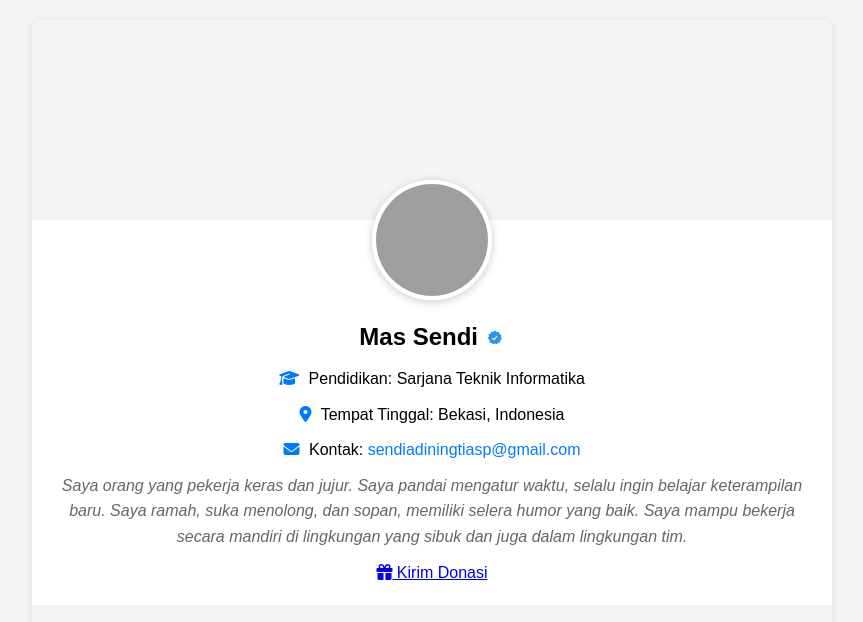
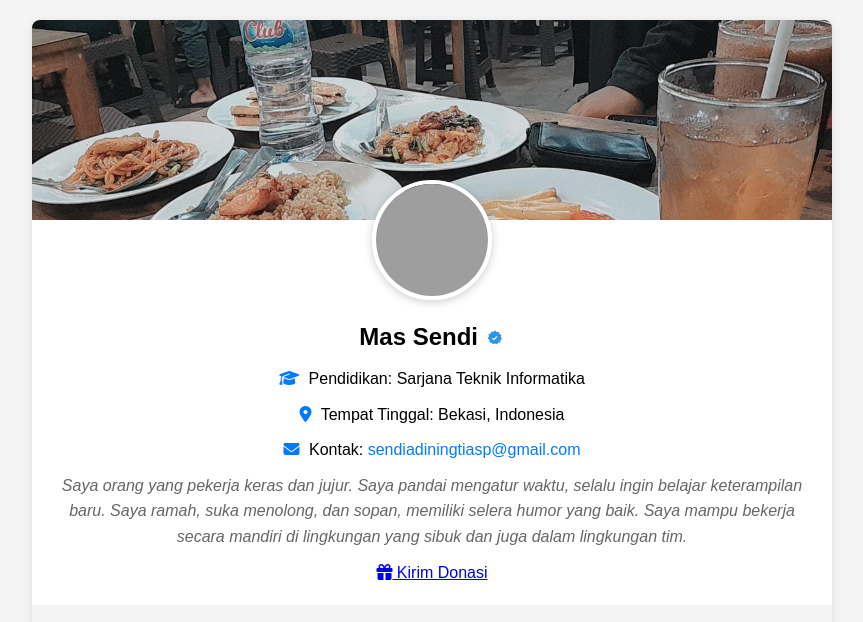
Before and after one commit to SendiAp/myprofile, a website: page index.html in a window 1280 px wide. Shown: the top 622 px of the page, without its empty margins (208-1071 px from the left). Drawn offline with nearby package versions, Linux system fonts and the light colour scheme; grey boxes are pictures that could not be loaded.

Commit message:
Update index.html

```diff
--- a/index.html
+++ b/index.html
@@ -11,7 +11,7 @@
 </head>
 <body>
     <div class="profile-container">
-        <div class="cover-photo" style="background-image: url('public/sampul.jpg');" role="img" aria-label="Cover photo of Mas Sendi"></div>
+        <div class="cover-photo" style="background-image: url('src/sampul.jpg');" role="img" aria-label="Cover photo of Mas Sendi"></div>
 
         <div class="profile-info">
             <img src="src/sendi.jpg" alt="Profile picture of Mas Sendi, Sarjana Teknik Informatika" class="profile-pic">
```
